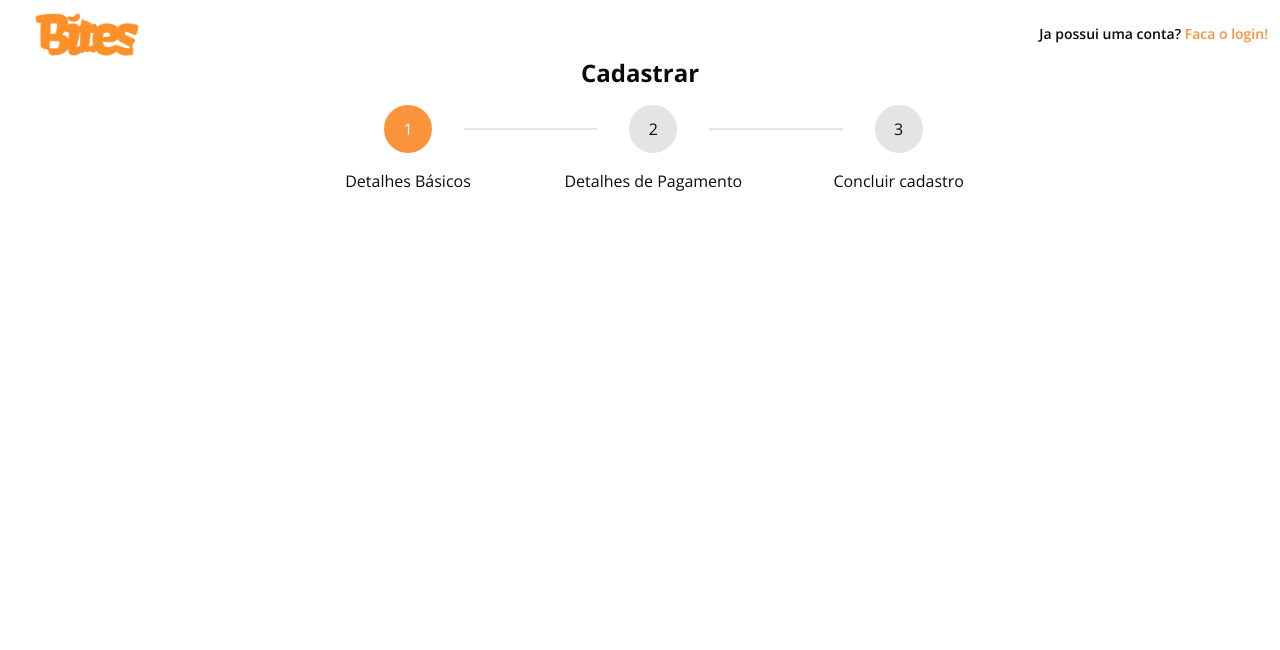
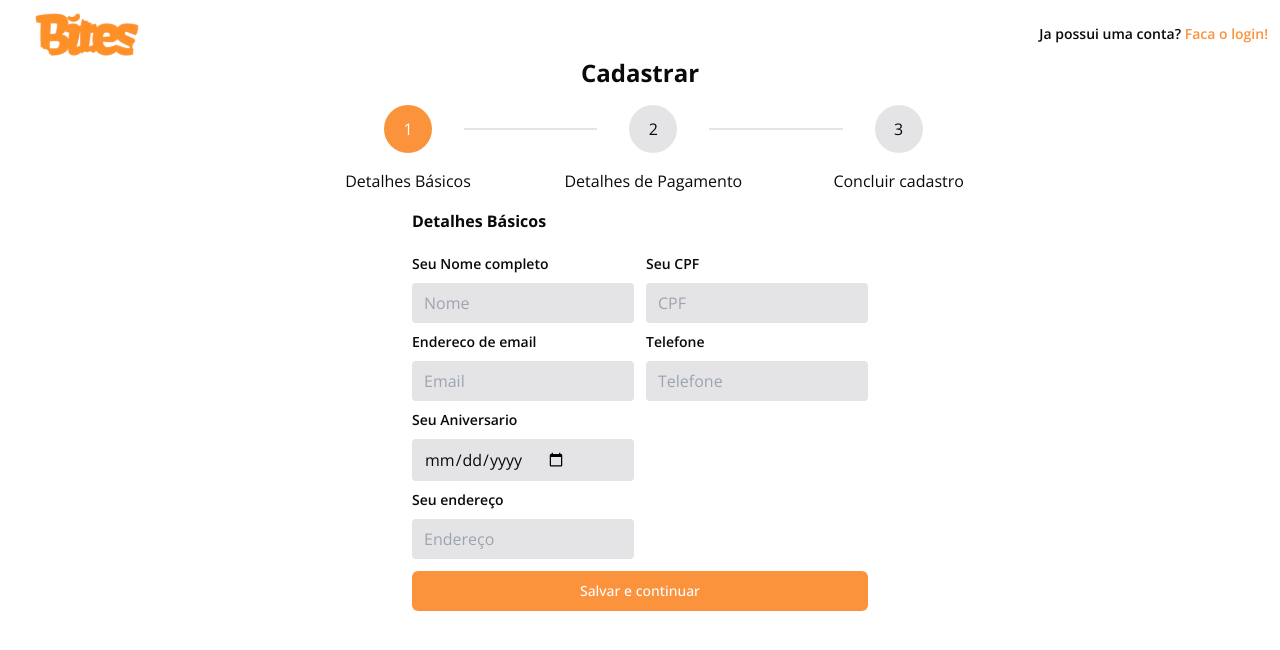
Before and after one commit to Bite-s-Team/Front-End-FoodSys, a Next.js app: page /signup in a window 1280 px wide. Shown: the top 650 px of the page. Built offline with nearby package versions, Linux system fonts and the light colour scheme.

Commit message:
feat: make register form step logic

```diff
--- a/package.json
+++ b/package.json
@@ -10,6 +10,7 @@
   },
   "dependencies": {
     "@hookform/resolvers": "^3.3.2",
+    "@radix-ui/react-label": "^2.0.2",
     "@radix-ui/react-slot": "^1.0.2",
     "class-variance-authority": "^0.7.0",
     "clsx": "^2.0.0",
--- a/src/app/(auth)/_components/RegisterForm/BasicForm.tsx
+++ /dev/null
@@ -1,32 +0,0 @@
-import { Input } from "@/components/ui/Input";
-import { useRegister } from "./useRegister";
-
-export default function BasicForm() {
-
-    const {register, handleSubmit, errors} = useRegister();
-
-    return(
-        <form className="flex flex-col gap-3"
-
-        >
-            <Input
-                placeholder="Nome"
-                type='text'
-                {...register('name')}
-                error={errors.name?.message}
-            />
-            <Input
-                placeholder="Email"
-                type='email'
-                {...register('email')}
-                error={errors.email?.message}
-            />
-            <Input
-                placeholder="Data de Aniversario"
-                type='date'
-                {...register('birthday')}
-                error={errors.birthday?.message}
-            />
-        </form>
-    )
-}
--- /dev/null
+++ b/src/app/(auth)/_components/RegisterForm/BasicForm/BasicForm.tsx
@@ -0,0 +1,68 @@
+import { Button } from "@/components/ui/Button";
+import { Input } from "@/components/ui/Input";
+import { Label } from "@/components/ui/label";
+import { useCurrent } from "@/hooks/useCurrent";
+import { useRegister } from "../useRegister";
+
+export default function BasicForm() {
+  const { register, handleSubmit, errors } = useRegister();
+  const next = useCurrent((state) => state.onNext);
+
+  return (
+    <div className="flex flex-col gap-6">
+      <h1 className="font-bold">Detalhes Básicos</h1>
+      <form className="flex flex-col gap-3" onSubmit={() => next()}>
+        <div className="flex gap-3">
+          <div className="flex flex-col gap-3">
+            <Label>Seu Nome completo</Label>
+            <Input
+              placeholder="Nome"
+              type="text"
+              {...register("name")}
+              error={errors.name?.message}
+            />
+            <Label>Endereco de email</Label>
+            <Input
+              placeholder="Email"
+              type="email"
+              {...register("email")}
+              error={errors.email?.message}
+            />
+            <Label>Seu Aniversario</Label>
+            <Input
+              placeholder="Data de Aniversario"
+              type="date"
+              {...register("birthday")}
+              error={errors.birthday?.message}
+            />
+            <Label>Seu endereço</Label>
+            <Input
+              placeholder="Endereço"
+              type="text"
+              {...register("address")}
+              error={errors.address?.message}
+            />
+          </div>
+
+          <div className="flex flex-col gap-3">
+            <Label>Seu CPF</Label>
+            <Input
+              placeholder="CPF"
+              type="text"
+              {...register("cpf")}
+              error={errors.cpf?.message}
+            />
+            <Label>Telefone</Label>
+            <Input
+              placeholder="Telefone"
+              type="text"
+              {...register("phone")}
+              error={errors.phone?.message}
+            />
+          </div>
+        </div>
+        <Button>Salvar e continuar</Button>
+      </form>
+    </div>
+  );
+}
--- a/src/app/(auth)/_components/RegisterForm/PaymentForm.tsx
+++ b/src/app/(auth)/_components/RegisterForm/PaymentForm/PaymentForm.tsx
@@ -1,9 +1,12 @@
+import { Button } from "@/components/ui/Button";
 import { Input } from "@/components/ui/Input";
-import { useRegister } from "./useRegister";
+import { useCurrent } from "@/hooks/useCurrent";
+import { useRegister } from "../useRegister";
 
 export default function PaymentForm() {
 
     const {register, handleSubmit, errors} = useRegister();
+    const [onNext, onPrev] = useCurrent((state) => [state.onNext, state.onPrev]);
 
     return(
         <form className="flex flex-col gap-3">
@@ -25,6 +28,12 @@ export default function PaymentForm() {
                 {...register('phone')}
                 error={errors.phone?.message}
             />
+            <Button onClick={onPrev}>
+                Voltar
+            </Button>
+            <Button>
+                enviar
+            </Button>
         </form>
     )
 }
--- /dev/null
+++ b/src/app/(auth)/_components/RegisterForm/RegisterForm.tsx
@@ -0,0 +1,21 @@
+import { useCurrent } from "@/hooks/useCurrent";
+import BasicForm from "./BasicForm/BasicForm";
+import PaymentForm from "./PaymentForm/PaymentForm";
+
+export default function RegisterForm() {
+  const step = useCurrent((state) => state.step);
+
+  if (step == 1) {
+    return (
+      <div>
+        <BasicForm />
+      </div>
+    );
+  } else {
+    return (
+      <div>
+        <PaymentForm />
+      </div>
+    );
+  }
+}
--- a/src/app/(auth)/signup/page.tsx
+++ b/src/app/(auth)/signup/page.tsx
@@ -4,8 +4,9 @@ import Image from "next/image"
 import Link from "next/link"
 import { useState } from "react";
 import Stepper from "../_components/CurrentSteps/stepper"
-import BasicForm from "../_components/RegisterForm/BasicForm";
-import PaymentForm from "../_components/RegisterForm/PaymentForm";
+import BasicForm from "../_components/RegisterForm/BasicForm/BasicForm";
+import PaymentForm from "../_components/RegisterForm/PaymentForm/PaymentForm";
+import RegisterForm from "../_components/RegisterForm/RegisterForm";
 
 export default function SignUp() {
 
@@ -22,13 +23,16 @@ export default function SignUp() {
                     </span>
                 </p>
             </header>
-            <section className="w-full">
+            <section className="w-full flex flex-col">
                 <div className="w-full flex justify-center">
                     <h1 className="text-2xl font-bold">Cadastrar</h1>
                 </div>
                     <div className="flex justify-center">
                         <Stepper/>
                     </div>
+                    <div className="flex justify-center mt-10 items-center">
+                        <RegisterForm/>
+                    </div>
             </section>
        </>
     )
--- a/src/components/ui/Input.tsx
+++ b/src/components/ui/Input.tsx
@@ -1,31 +1,30 @@
-import * as React from "react"
+import * as React from "react";
 import { ReactNode } from "react";
 
-import { cn } from "@/lib/utils"
+import { cn } from "@/lib/utils";
 
 export interface InputProps
   extends React.InputHTMLAttributes<HTMLInputElement> {
-    icon?: ReactNode,
-    error?: string,
-  }
+  icon?: ReactNode;
+  error?: string;
+}
 
 export const Input = React.forwardRef<HTMLInputElement, InputProps>(
   ({ className, type, error, icon, ...props }, ref) => {
     return (
-      <div className="pl-1 flex items-center justify-start bg-background rounded focus-within:shadow-sm focus-within:border focus-within:border-black/50">
-        {icon}
-        <input
+      <>
+        <div className="pl-1 flex items-center justify-start bg-zinc-200 rounded focus-within:shadow-sm focus-within:border focus-within:border-black/50">
+          {icon}
+          <input
             type={type}
-            className={cn(
-            "p-2 bg-background rounded-lg outline-none",
-            className
-            )}
+            className={cn("p-2 bg-zinc-200 rounded-lg outline-none", className)}
             ref={ref}
             {...props}
-            />
-            {error && <p className='text-destructive text-sm italic'>{error}</p>}
+          />
         </div>
-    )
+        {error && <p className="text-destructive text-sm italic">{error}</p>}
+      </>
+    );
   }
-)
-Input.displayName = "Input"
+);
+Input.displayName = "Input";
--- /dev/null
+++ b/src/components/ui/label.tsx
@@ -0,0 +1,26 @@
+"use client";
+
+import * as React from "react";
+import * as LabelPrimitive from "@radix-ui/react-label";
+import { cva, type VariantProps } from "class-variance-authority";
+
+import { cn } from "@/lib/utils";
+
+const labelVariants = cva(
+  "text-sm font-semibold leading-none peer-disabled:cursor-not-allowed peer-disabled:opacity-70"
+);
+
+const Label = React.forwardRef<
+  React.ElementRef<typeof LabelPrimitive.Root>,
+  React.ComponentPropsWithoutRef<typeof LabelPrimitive.Root> &
+    VariantProps<typeof labelVariants>
+>(({ className, ...props }, ref) => (
+  <LabelPrimitive.Root
+    ref={ref}
+    className={cn(labelVariants(), className)}
+    {...props}
+  />
+));
+Label.displayName = LabelPrimitive.Root.displayName;
+
+export { Label };
```
Also changed, not shown: 1 other file (tests, documents, lock files or other folders).
